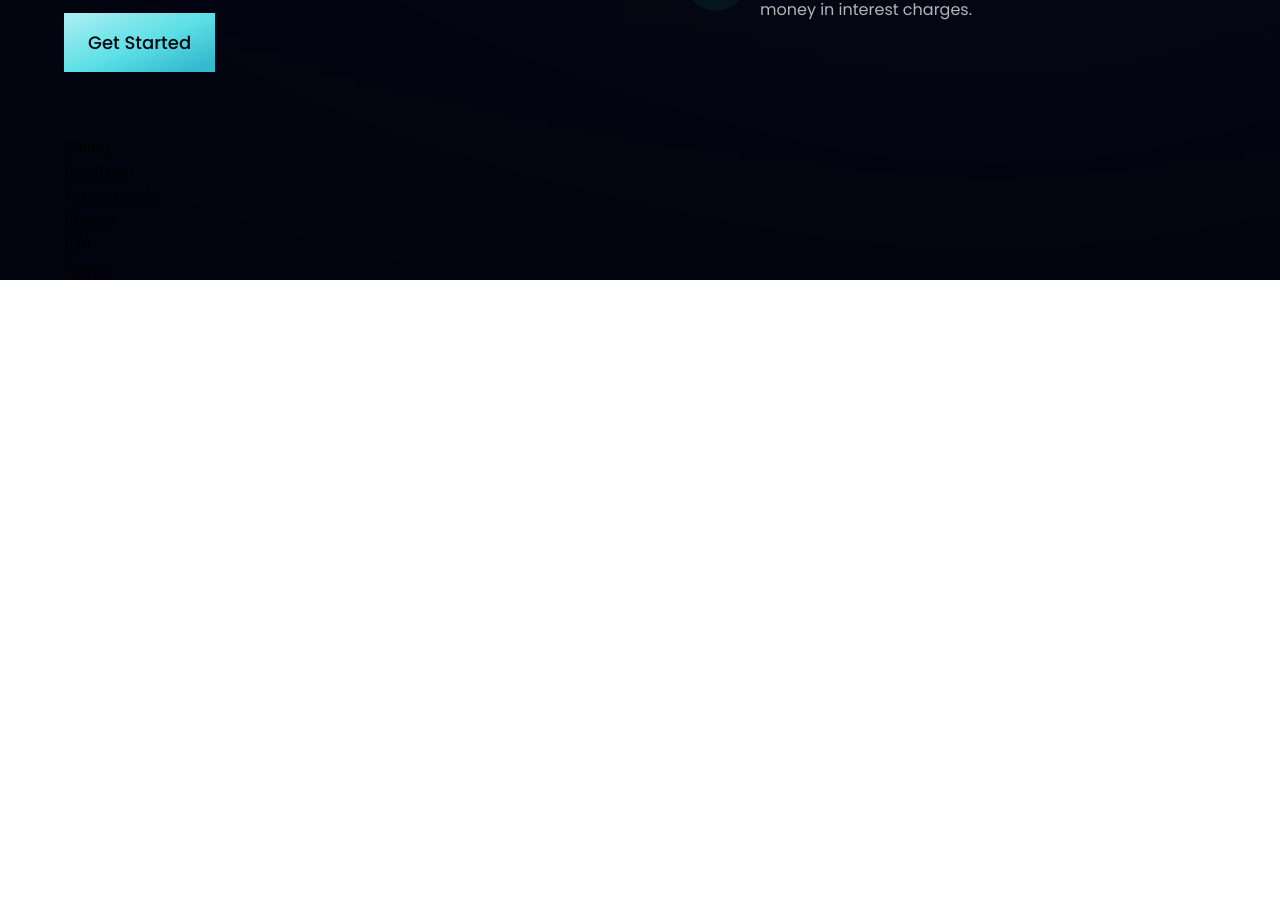
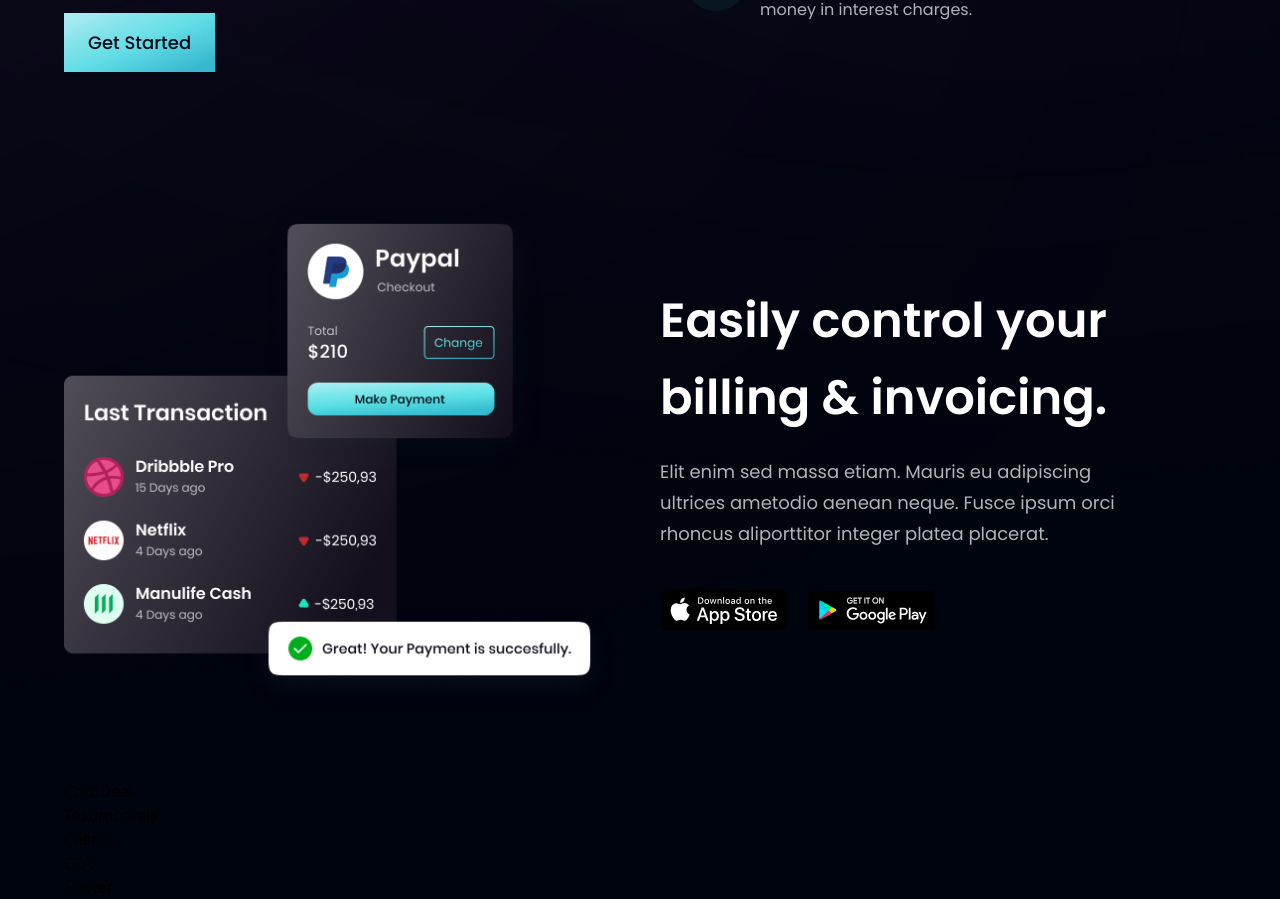
Before and after one commit to rushdy87/hoo-bank, a React (Create React App) app: page / in a window 1280 px wide. Shown: the part 1433-2332 px from the top of the page. Before the commit the page ends 1713 px from the top, so only its background shows below. Built offline with nearby package versions, Linux system fonts and the light colour scheme; the HTML template or start-up script is replaced by a standard one.

Commit message:
Billing Component

```diff
--- a/src/components/Billing.jsx
+++ b/src/components/Billing.jsx
@@ -1,5 +1,41 @@
-const Billing = () => {
-  return <div>Billing</div>;
-};
+import { apple, bill, google } from '../assets';
+import styles, { layout } from '../style';
+
+const Billing = () => (
+  <section id="product" className={layout.sectionReverse}>
+    <div className={layout.sectionImgReverse}>
+      <img
+        src={bill}
+        alt="billing"
+        className="w-[100%] h-[100%] relative z-[5]"
+      />
+    </div>
+    <div className="absolute z-[3] -left-1/2 top-0 w-[50%] h-[50%] rounded-full white__gradient" />
+    <div className="absolute z-[0] -left-1/2 bottom-0 w-[50%] h-[50%] rounded-full pink__gradient" />
+    <div />
+    <div className={layout.sectionInfo}>
+      <h2 className={styles.heading2}>
+        Easily control your <br className="sm:block hidden" /> billing &
+        invoicing.
+      </h2>
+      <p className={`${styles.paragraph} max-w-[470px] mt-5`}>
+        Elit enim sed massa etiam. Mauris eu adipiscing ultrices ametodio aenean
+        neque. Fusce ipsum orci rhoncus aliporttitor integer platea placerat.
+      </p>
+      <div className="flex flex-row flex-wrap sm:mt-10 mt-6">
+        <img
+          src={apple}
+          alt="apple_store"
+          className="w-[128px] h-[42px] object-contain mr-5 cursor-pointer"
+        />
+        <img
+          src={google}
+          alt="google_play"
+          className="w-[128px] h-[42px] object-contain cursor-pointer"
+        />
+      </div>
+    </div>
+  </section>
+);
 
 export default Billing;
```
